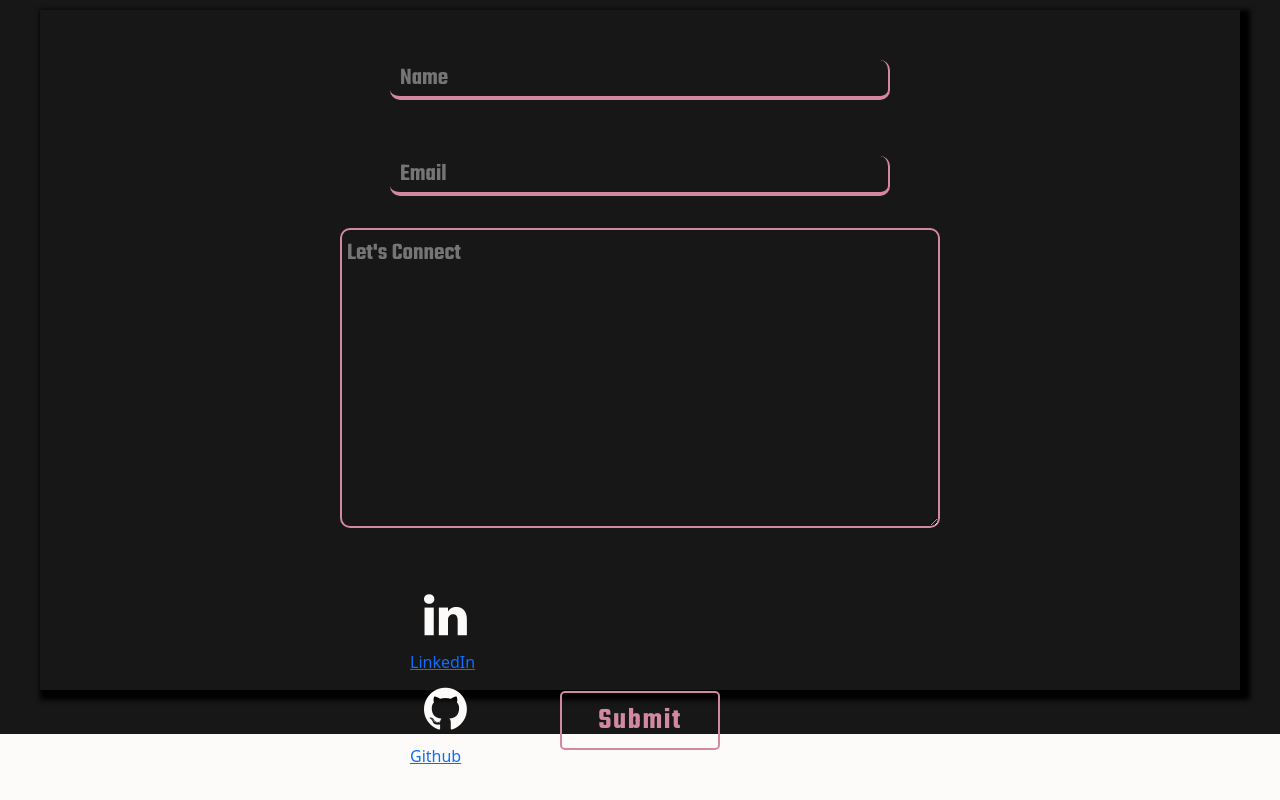
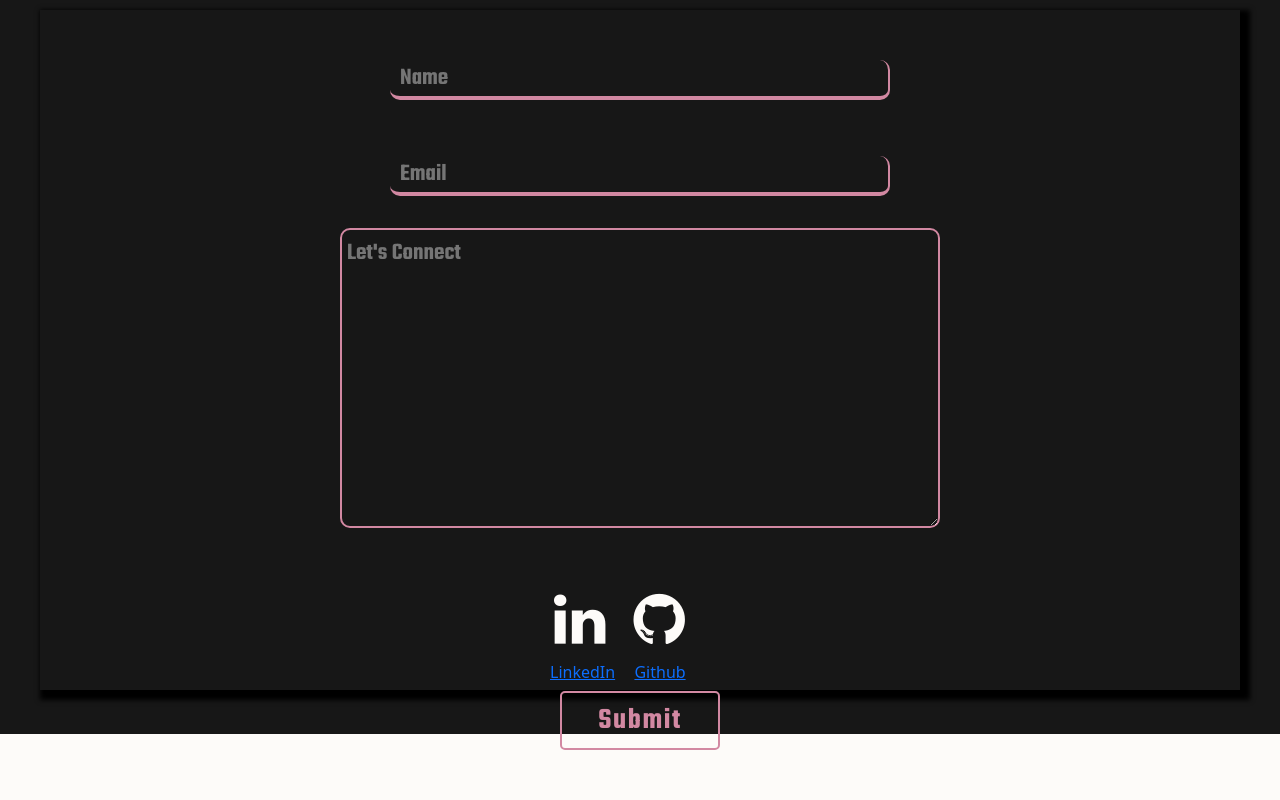
Before and after one commit to rashonwill/personal-site, a React app: page / in a window 1280 px wide. Shown: the part 2551-3351 px from the top of the page. Built offline with nearby package versions, Linux system fonts and the light colour scheme.

Commit message:
Update index.css

```diff
--- a/src/style sheets/index.css
+++ b/src/style sheets/index.css
@@ -311,11 +311,10 @@ span{
 
 .image{
   display: flex;
-  width: 500px;
+  width: 250px;
   height: 100px;
   color: #fdfbf9;
-  display: inline;
-  font-size: 50px;
+  font-size: 60px;
   padding: 20px;
   margin: 20px;
   pointer: cursor;
@@ -324,7 +323,8 @@ span{
 
 .image a{
 z-index: 1;
-  font-size: 16px;
+font-size: 16px;
+margin-left: 15px;
 }
 
 .linked{
@@ -348,6 +348,7 @@ z-index: 1;
     background-color: transparent;
   cursor: pointer;
   border: none;
+  margin-left: 5px;
 }
 .fa-linkedin:hover {
     background-color: #d288a2;
```
